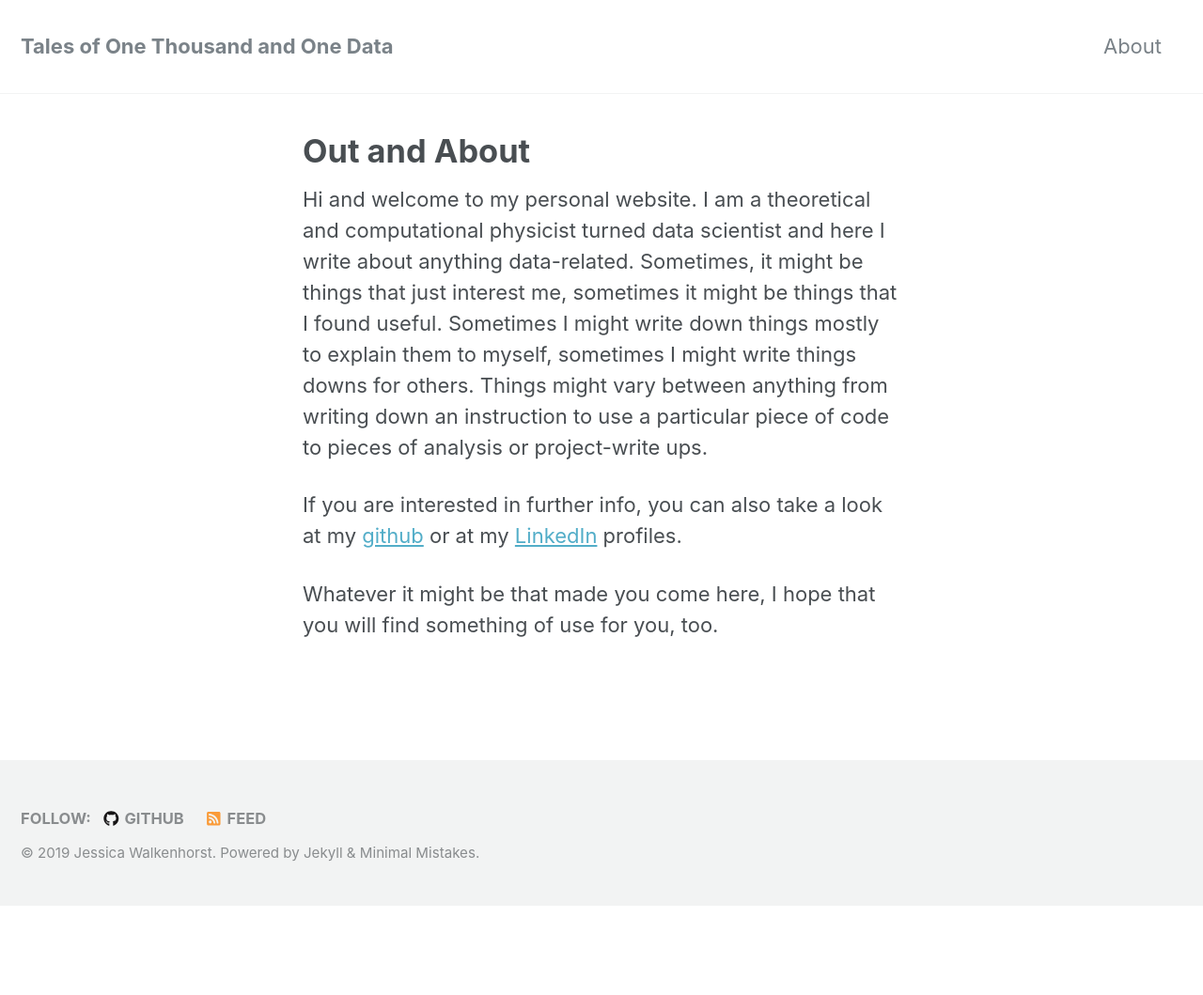
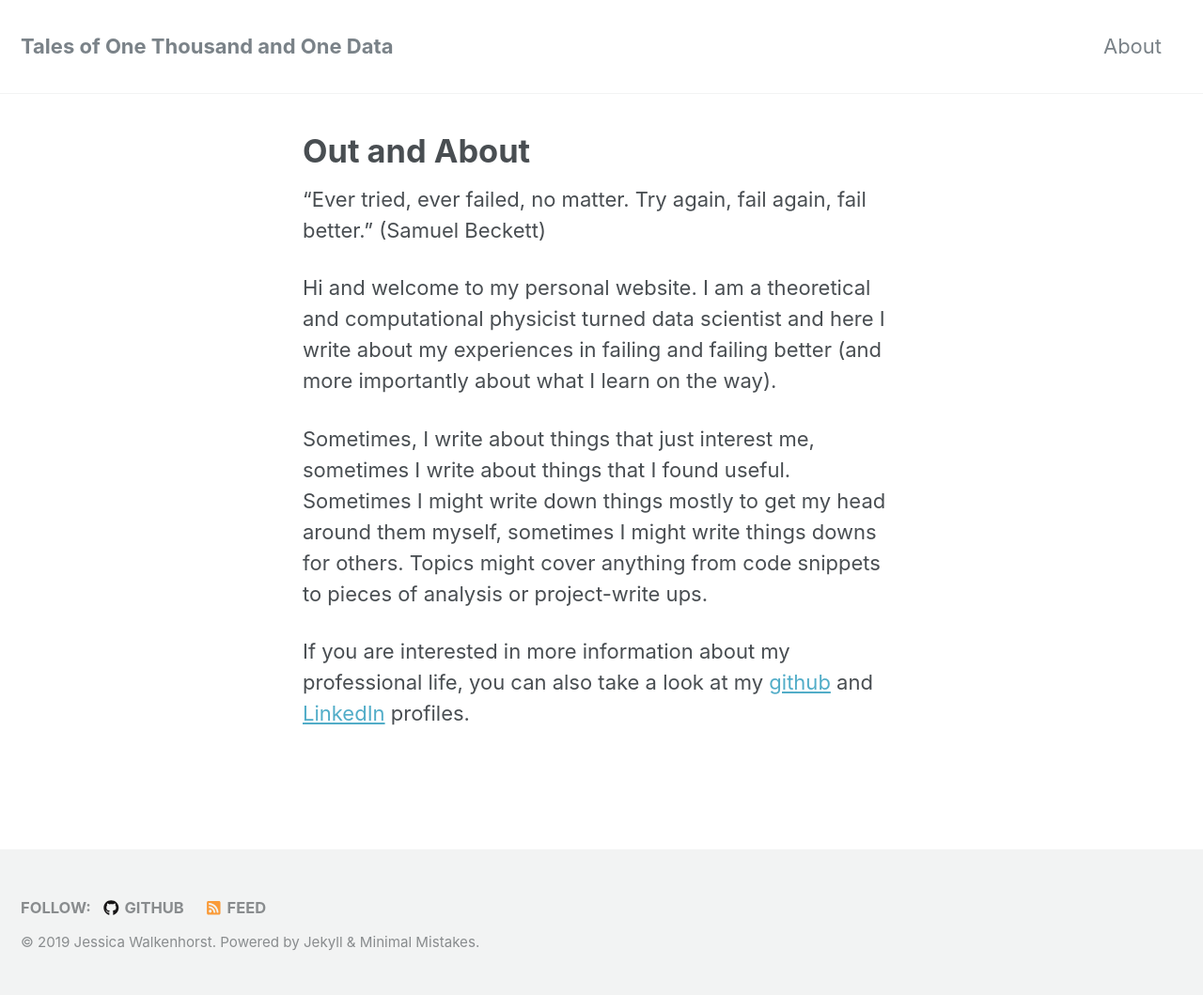
Before and after one commit to walkenho/walkenho.github.io, a Jekyll site: the page built from _pages/about.md, in a window 1280 px wide. Shown: the whole page at 94% size. Built offline with Jekyll 4.4.1, drawn with Linux system fonts in a browser that asks for light colours; nearby versions of some CDN libraries; before the commit the page ends 964 px from its top, so only the background shows below that.

Commit message:
Update about.md

```diff
--- a/_pages/about.md
+++ b/_pages/about.md
@@ -5,9 +5,11 @@ title: Out and About
 authorprofile: true
 ---
 
-Hi and welcome to my personal website. I am a theoretical and computational physicist turned data scientist and here I
-write about anything data-related. Sometimes, it might be things that just interest me, sometimes it might be things that I found useful. Sometimes I might write down things mostly to explain them to myself, sometimes I might write things downs for others. Things might vary between anything from writing down an instruction to use a particular piece of code to pieces of analysis or project-write ups.
+"Ever tried, ever failed, no matter. Try again, fail again, fail better." (Samuel Beckett)
 
-If you are interested in further info, you can also take a look at my [github](https://github.com/walkenho) or at my [LinkedIn](https://www.linkedin.com/in/jessica-walkenhorst-809509a3/) profiles.
+Hi and welcome to my personal website. I am a theoretical and computational physicist turned data scientist and here I write about my experiences in failing and failing better (and more importantly about what I learn on the way).
 
-Whatever it might be that made you come here, I hope that you will find something of use for you, too.
+Sometimes, I write about things that just interest me, sometimes I write about things that I found useful. Sometimes I might write down things mostly to get my head around them myself, sometimes I might write things downs for others. Topics might cover anything from
+code snippets to pieces of analysis or project-write ups.
+
+If you are interested in more information about my professional life, you can also take a look at my [github](https://github.com/walkenho) and [LinkedIn](https://www.linkedin.com/in/jessica-walkenhorst-809509a3/) profiles.
```
